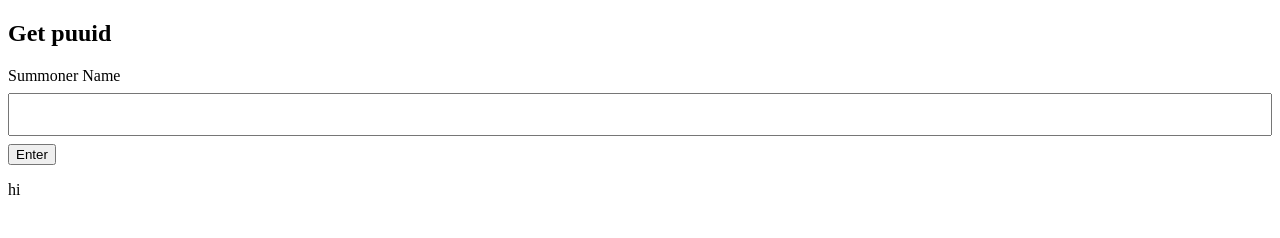
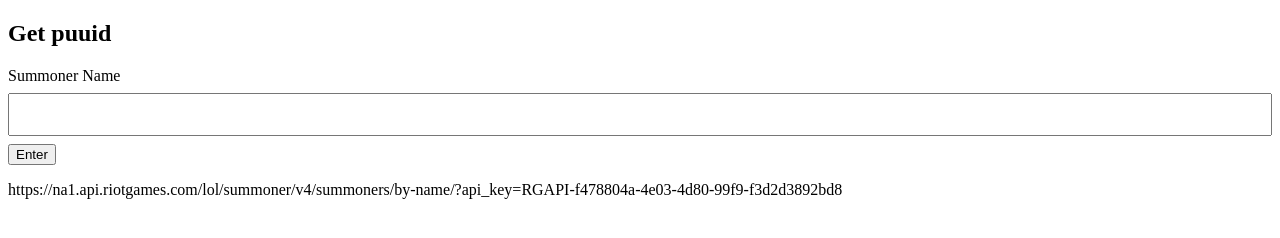
Before and after one commit to ChallengerInProgramming/WebThatUsesRiotGamesAPI, a plain HTML site: page index.html in a window 1280 px wide. Both pictures are taken after a click on the button "Enter". Drawn offline with Linux system fonts and the light colour scheme; no server answers.

Commit message:
Name is now able to be taken from text box and value given from link

```diff
--- a/index.html
+++ b/index.html
@@ -17,7 +17,8 @@ input[type=text] {
 <form>
   <label for="fname">Summoner Name</label>
   <input type="text" id="fname" name="fname" >
-  <button type="button" onclick="nameFunction()">Enter</button>
+  <button type="button" onclick="getValueFromTextBoxFunction()">Enter</button>
+  <!-- <button type="button" onclick="nameFunction()">Enter</button> -->
 </form>
 
 <p id="SummonerNameSearchButton"></p>
--- a/namesearch.js
+++ b/namesearch.js
@@ -4,20 +4,36 @@ const riotKey = 'api_key=RGAPI-239042c3-ff1a-4784-8d53-8d7664ee5343';
 //    let url = "https://na1.api.riotgames.com/lol/summoner/v4/summoners/by-name/High%20Score?api_key=RGAPI-239042c3-ff1a-4784-8d53-8d7664ee5343"
 
 //}
-//testing
-const URL = 'https://na1.api.riotgames.com/lol/summoner/v4/summoners/by-name/HighScore?api_key=RGAPI-239042c3-ff1a-4784-8d53-8d7664ee5343';
 
 
-function nameFunction(){
 
-    fetch(URL)
-    .then(res => res.text())
-    .then(text => {
-    console.log(text);
-  })
-   .catch(err => console.log(err));
+//const URL = 'https://na1.api.riotgames.com/lol/summoner/v4/summoners/by-name/HighScore?api_key=RGAPI-f478804a-4e03-4d80-99f9-f3d2d3892bd8';
+var URL = 'https://na1.api.riotgames.com/lol/summoner/v4/summoners/by-name';
+const api_key = 'api_key=RGAPI-f478804a-4e03-4d80-99f9-f3d2d3892bd8';
+// percentTwenty is put in empty spaces between names eg "Tom Kwon" would equal "Tom%20Kwon"
+const percentTwenty = '%20';
 
-   var nameValue = document.getElementById('fname').value;
-   document.getElementById("SummonerNameSearchButton").innerHTML = "hi";
-   //document.getElementById("SummonerNameSearchButton").innerHTML = nameValue;
+//placeholder name
+var summonerName = "High Score";
+
+function getValueFromTextBoxFunction(){
+  summonerName = document.getElementById('fname').value;
+  let summonerNameComplete = summonerName.replace(/ /g,percentTwenty);
+  URL = URL + '/' + summonerNameComplete + '?' + api_key;
+  document.getElementById("SummonerNameSearchButton").innerHTML = URL;
+  console.log(URL);
 }
+
+// function nameFunction(){
+
+//     fetch(URL)
+//     .then(res => res.text())
+//     .then(text => {
+//     console.log(text);
+//   })
+//    .catch(err => console.log(err));
+
+//    var nameValue = document.getElementById('fname').value;
+//    document.getElementById("SummonerNameSearchButton").innerHTML = "hi";
+//    //document.getElementById("SummonerNameSearchButton").innerHTML = nameValue;
+// }
```
